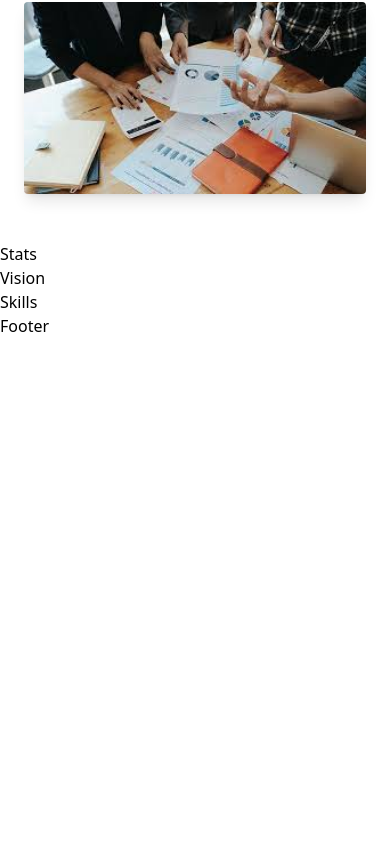
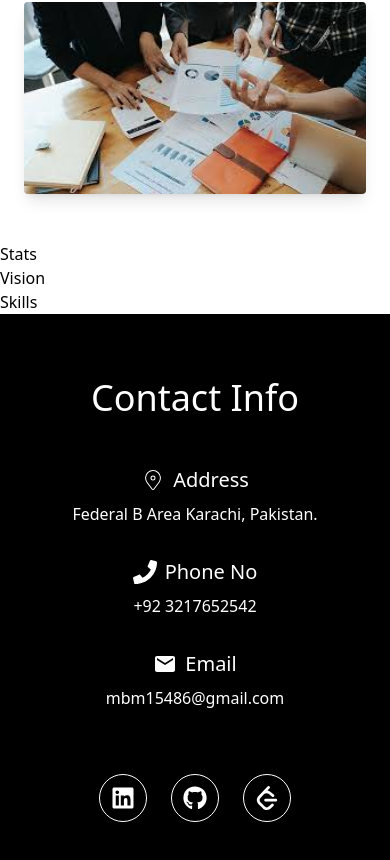
Before and after one commit to Nouman159/Portfolio-Management, a React (Create React App) app: page / in a window 390 px wide. Shown: the part 7340-8200 px from the top of the page. Before the commit the page ends 7678 px from the top, so only its background shows below. Built offline with nearby package versions, Linux system fonts and the light colour scheme; a web font is replaced by a local one.

Commit message:
Responsive Footer

```diff
--- a/package.json
+++ b/package.json
@@ -9,6 +9,7 @@
     "lucide-react": "^0.424.0",
     "react": "^18.3.1",
     "react-dom": "^18.3.1",
+    "react-icons": "^5.2.1",
     "react-router-dom": "^6.26.0",
     "react-scripts": "5.0.1",
     "react-type-animation": "^3.2.0",
--- a/src/Components/Footer.jsx
+++ b/src/Components/Footer.jsx
@@ -1,9 +1,84 @@
-import React from 'react'
+import React from 'react';
+import { CiLocationOn } from 'react-icons/ci';
+import { FaPhone } from 'react-icons/fa';
+import { MdEmail } from 'react-icons/md';
+import { FaLinkedin, FaGithub } from 'react-icons/fa';
+import { SiLeetcode } from 'react-icons/si';
+
+const icons = [
+    {
+        picture: FaLinkedin,
+        url: 'https://www.linkedin.com/in/bilal-mustafa-b1752023b/',
+    },
+    {
+        picture: FaGithub,
+        url: 'https://github.com/BilalMustafa123',
+    },
+    {
+        picture: SiLeetcode,
+        url: 'https://leetcode.com/',
+    },
+];
+
+const contactInfo = [
+    {
+        icon: CiLocationOn,
+        label: 'Address',
+        value: 'Federal B Area Karachi, Pakistan.',
+    },
+    {
+        icon: FaPhone,
+        label: 'Phone No',
+        value: '+92 3217652542',
+    },
+    {
+        icon: MdEmail,
+        label: 'Email',
+        value: 'mbm15486@gmail.com',
+    },
+];
 
 const Footer = () => {
     return (
-        <div>Footer</div>
-    )
-}
+        <div className="bg-black text-white py-16">
+            <div className="max-w-7xl mx-auto px-6">
+                <h1 className="text-4xl text-center md:text-left mb-12">Contact Info</h1>
 
-export default Footer
+                <div className="grid grid-cols-1 md:grid-cols-3 gap-8 mx-auto">
+                    {contactInfo.map((item, index) => (
+                        <div
+                            key={index}
+                            className="flex flex-col items-center md:items-start"
+                        >
+                            <div className="flex items-center text-white">
+                                <item.icon className="text-2xl mr-2" />
+                                <span className="text-xl">{item.label}</span>
+                            </div>
+                            <p className="mt-2 text-center md:text-left text-white">
+                                {item.value}
+                            </p>
+                        </div>
+                    ))}
+                </div>
+
+                <div className="flex justify-center space-x-6 mt-16">
+                    {icons.map((icon, index) => (
+                        <a
+                            key={index}
+                            href={icon.url}
+                            target="_blank"
+                            rel="noopener noreferrer"
+                            className="group"
+                        >
+                            <div className="flex items-center justify-center w-12 h-12 border border-white rounded-full hover:bg-white transition-colors duration-300">
+                                <icon.picture className="text-white text-2xl group-hover:text-blue-500 transition-colors duration-300" />
+                            </div>
+                        </a>
+                    ))}
+                </div>
+            </div>
+        </div>
+    );
+};
+
+export default Footer;
```
Also changed, not shown: 1 other file (tests, documents, lock files or other folders).
